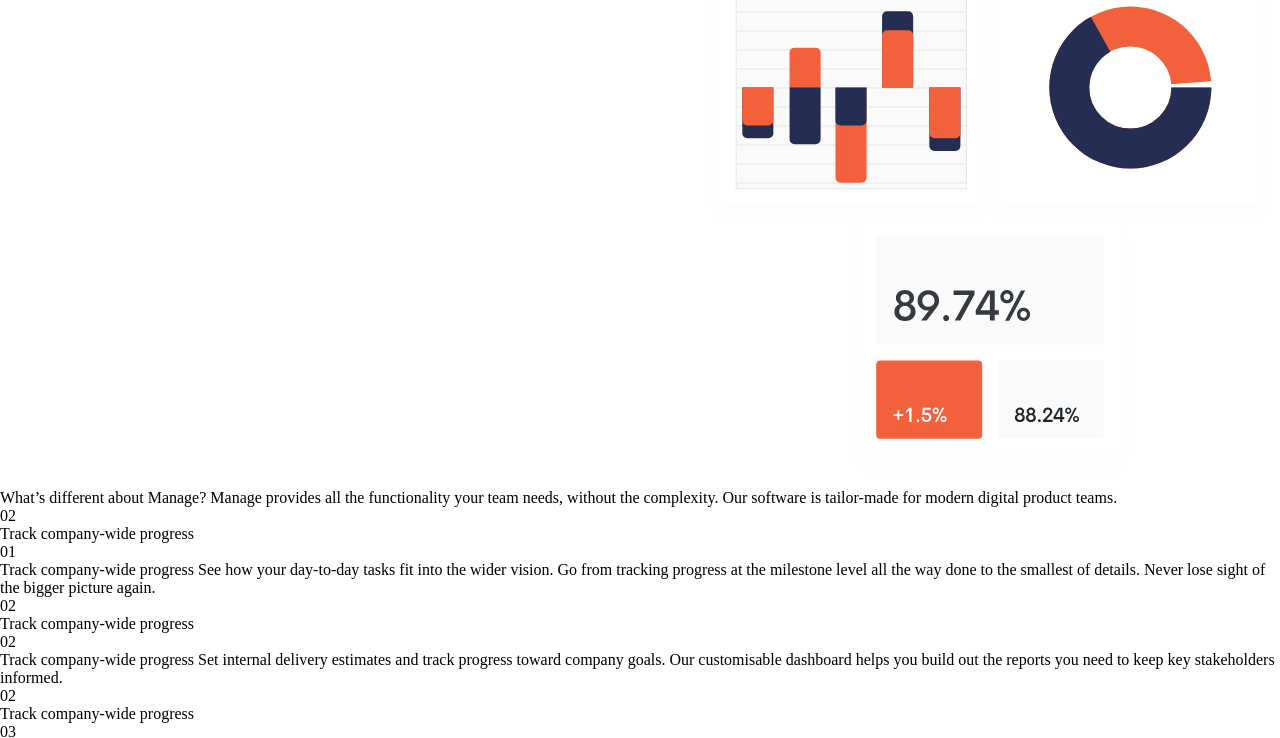
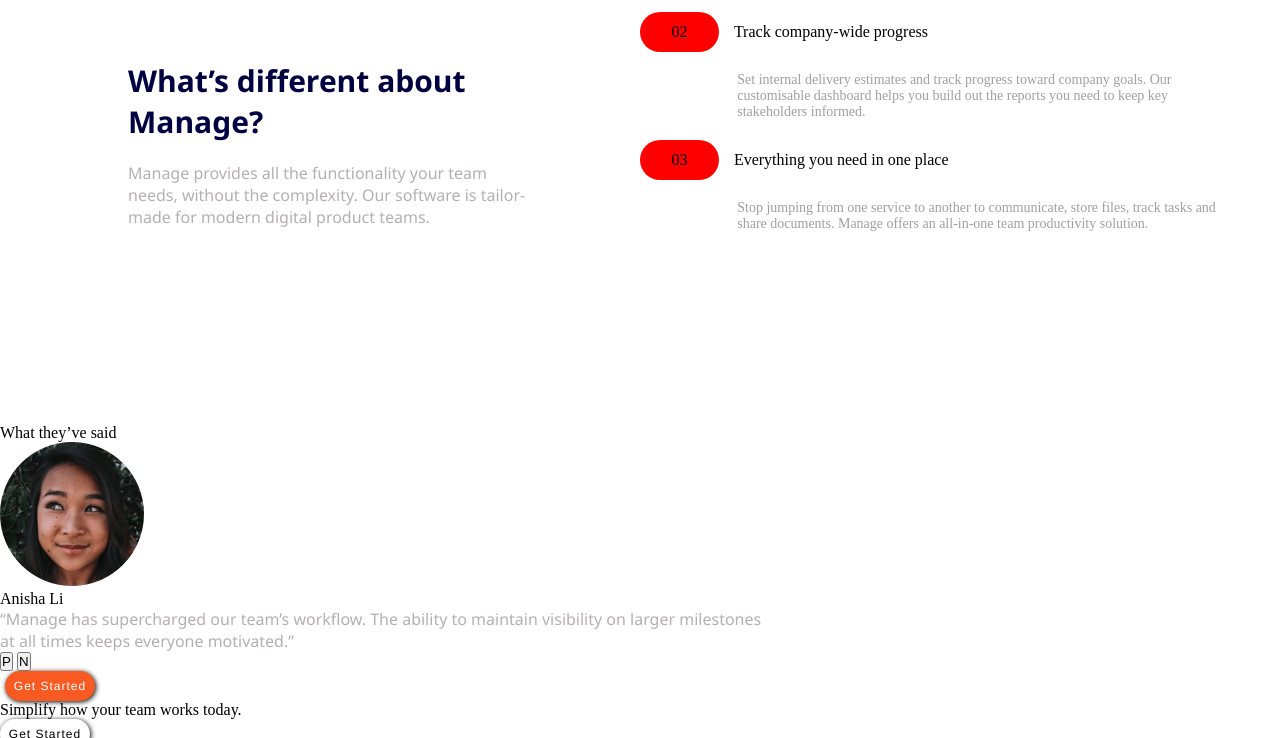
Before and after one commit to Dyrune/manage-landing-page-master, a plain HTML site: page index.html in a window 1280 px wide. Shown: the part 882-1620 px from the top of the page. Drawn offline with Linux system fonts and the light colour scheme; a web font is replaced by a local one.

Commit message:
initial commit

```diff
--- a/index.html
+++ b/index.html
@@ -31,7 +31,7 @@
     <div class="back" style="display: none;"></div>
     <img class="pattern" src="/images/bg-tablet-pattern.svg" alt="">
 
-    <div class="tags" style="display: none;">
+    <div class="tags">
         <span>Pricing</span>
         <span>Product</span>
         <span>About Us</span>
@@ -41,7 +41,13 @@
 
     <section class="section1">
       <img class="logo" src="/images/logo.svg" alt="" />
-
+      <div class="tagss">
+        <span>Pricing</span>
+        <span>Product</span>
+        <span>About Us</span>
+        <span>Careers</span>
+        <span>Community</span>
+      </div>
       <button class="Started">Get Started</button>
       <div class="tagopen">
         <img class="hb" src="/images/icon-hamburger.svg" alt="">
@@ -57,12 +63,12 @@
         >
         <button class="Started">Get Started</button>
       </div>
-      <div>
+      <div class="illul">
         <img src="/images/illustration-intro.svg" alt="" />
       </div>
     </section>
     <section class="section3">
-      <div>
+      <div class= ha>
         <span class="whaat"> What’s different about Manage?</span>
         <span class="managee">
           Manage provides all the functionality your team needs, without the
@@ -70,10 +76,10 @@
           teams.
         </span>
       </div>
-      <div>
+      <div class="gre">
         <div>
           <div class="jor">
-            <div class="dre">02</div>
+            <div class="dre">01</div>
             <span class="dr">Track company-wide progress</span>
           </div>
           <span class="numb">01 </span>
@@ -103,8 +109,8 @@
         </div>
         <div>
           <div class="jor">
-            <div class="dre">02</div>
-            <span class="dr">Track company-wide progress</span>
+            <div class="dre">03</div>
+            <span class="dr">Everything you need in one place</span>
           </div>
           <span class="numb"> 03 </span>
           <div>
--- a/style.css
+++ b/style.css
@@ -7,9 +7,6 @@
   display: flex;
 }
 
-.section2 {
-  display: flex;
-}
 .slider {
   width: 100%;
   overflow: hidden;
@@ -29,9 +26,43 @@
     flex-direction: column;
 }
 
+@font-face {
+  font-family: font1;
+  src: url(/font/CormorantGaramond-Regular.ttf);
+}
+
+@font-face {
+  font-family: font2;
+  src: url(/font/Pacifico-Regular.ttf);
+}
+
+@font-face {
+  font-family: font3;
+  src: url(/font/MPLUS1Code-VariableFont_wght.ttf);
+}
+
+@font-face {
+  font-family: font4;
+  src: url(/font/Jacquard24-Regular.ttf);
+}
+
+@font-face {
+  font-family: font5;
+  src: url(/font/Inconsolata-VariableFont_wdth\,wght.ttf);
+}
+
+@font-face {
+  font-family: font6;
+  src: url(/font/Platypi-VariableFont_wght.ttf);
+}
+
 @media screen and (max-width: 600px) {
     body {
         overflow-x: hidden;
+    }
+
+    .tagss {
+      display: none;
     }
   .pattern {
     position: absolute;
@@ -55,7 +86,7 @@
   }
 
   .tags {
-    display: flex;
+    display: none;
     justify-content: space-evenly;
     align-items: center;
     font-family: font3;
@@ -75,6 +106,7 @@
     display: flex;
     justify-content: space-between;
     padding: 20px 15px 0px 15px;
+    margin: 0;
   }
 
   .logo {
@@ -82,42 +114,50 @@
     height: 20px;
   }
 
+  .tagopen {
+    display: flex;
+  }
+
   .tagopen img {
     width: 20px;
     cursor: pointer;
     position: fixed;
     right: 15px;
+    top: 20px;
   }
 
   .section2 {
     display: flex;
+    justify-content: center;
+    align-items: center;
     flex-direction: column-reverse;
   }
-  .section2 img {
-    width: 80%;
-    margin-left: 10%;
-    margin-top: 5vh;
-  }
+
   @font-face {
     font-family: font1;
     src: url(/font/CormorantGaramond-Regular.ttf);
   }
+
   @font-face {
     font-family: font2;
     src: url(/font/Pacifico-Regular.ttf);
   }
+
   @font-face {
     font-family: font3;
     src: url(/font/MPLUS1Code-VariableFont_wght.ttf);
   }
+
   @font-face {
     font-family: font4;
     src: url(/font/Jacquard24-Regular.ttf);
   }
+
   @font-face {
     font-family: font5;
     src: url(/font/Inconsolata-VariableFont_wdth\,wght.ttf);
   }
+
   @font-face {
     font-family: font6;
     src: url(/font/Platypi-VariableFont_wght.ttf);
@@ -130,6 +170,7 @@
     background: linear-gradient(to bottom, rgba(255, 255, 255, 0), rgba(180, 178, 178, 0), rgba(0, 0, 0, 0.5));
     box-sizing: border-box;
   }
+
   .bring {
     font-size: 38px;
     margin-bottom: 20px;
@@ -139,6 +180,7 @@
     text-align: center;
     display: flex;
   }
+
   .manage {
     display: flex;
     width: 90%;
@@ -209,6 +251,7 @@
     margin-bottom: 20px;
     display: block;
   }
+
 .slide img {
     width: 20%;
     height: 20%;
@@ -313,6 +356,12 @@
     color: rgb(161, 159, 159);
   }
 
+  .illul img {
+    width: 80%;
+    margin-left: 10%;
+    margin-top: 3vh;
+  }
+
   .section5 {
     height: 50vh;
     background-color: rgb(248, 90, 33);
@@ -393,3 +442,209 @@
     flex-direction: column;
   }
 }
+
+
+@media screen and (min-width: 600px) {
+
+.tags {
+  display: none;
+}
+
+.section1 {
+  display: flex;
+  justify-content: space-evenly;
+  align-items: center;
+  margin-top: 20px;
+}
+
+.pattern {
+  display: none;
+}
+
+.tagss {
+  width: 50%;
+  display: flex;
+  justify-content: space-evenly;
+  align-items: center;
+}
+
+.tagss span {
+  color: black;
+  font-weight: bolder;
+  font-family: font3;
+  background-color: transparent;
+}
+
+.tagss span:hover {
+  cursor: pointer;
+  color: gray;
+  text-shadow: 1px 1px 3px grey;
+}
+
+.illul {
+  margin-top: 10vh;
+  width: 50%;
+  display: flex;
+  justify-content: center;
+  align-items: end;
+}
+
+.section2 .illul img {
+  width: 100%;
+  height:50%;
+}
+
+.section2 {
+  height: 80vh;
+  width: 80%;
+  margin-left: 10%;
+  margin-bottom: 7vh;
+  display: flex;
+  justify-content: center;
+  align-items: center;
+}
+
+.tagopen {
+  display: none;
+}
+
+.Started {
+  height: 30px;
+  background-color: rgb(248, 90, 33);
+  color: white;
+  font-family: 'Franklin Gothic Medium', 'Arial Narrow', Arial, sans-serif;
+  letter-spacing: 1px;
+  width: 90px;
+  border: none;
+  border-radius: 20px;
+  justify-content: center;
+  align-items: center;
+  display: flex;
+  font-size: 12px;
+  box-shadow: 1px 1px 5px black;
+}
+
+.sc2 {
+  width: 50%;
+  display: flex;
+  justify-content: space-evenly;
+  flex-direction: column;
+  height: 100%;
+  align-items: start;
+}
+
+.Started:hover {
+  color: rgb(248, 90, 33);
+  background-color: white;
+  cursor: pointer;
+}
+
+.bring {
+  font-size: 52px;
+  font-weight: bold;
+  color: rgb(1, 1, 65);
+  font-family: "Segoe UI", Tahoma, Geneva, Verdana, sans-serif;
+  text-align: center;
+  display: flex;
+  text-align: start;
+  margin: 0;
+  padding: 0;
+}
+
+.manage {
+  padding: 0;
+  margin: 0;
+  display: flex;
+  width: 60%;
+  text-align: start;
+  font-family: "Segoe UI", Tahoma, Geneva, Verdana, sans-serif;
+  letter-spacing: 0;
+  color: rgb(179, 176, 176);
+}
+
+.managee {
+  padding: 0;
+  margin: 0;
+  display: flex;
+  width: 80%;
+  text-align: start;
+  font-family: "Segoe UI", Tahoma, Geneva, Verdana, sans-serif;
+  letter-spacing: 0;
+  color: rgb(179, 176, 176);
+}
+
+.numb, .ev {
+  display: none;
+}
+
+.whaat {
+  font-size: 30px;
+  font-family: 'Segoe UI', Tahoma, Geneva, Verdana, sans-serif;
+  font-weight: bolder;
+  width: 70%;
+  color: rgb(1, 1, 65);
+  margin-bottom: 20px;
+  display: block;
+}
+
+.section3 {
+  display: flex;
+  flex-direction: row;
+  height: 70vh;
+  width: 80%;
+  margin-left: 10%;
+}
+
+.ha {
+  display: flex;
+  flex-direction: column;
+  text-align: start;
+  width: 50%;
+  justify-content: center;
+}
+
+.gre {
+  width: 50%;
+}
+
+.jor {
+  width: 80%;
+  z-index: -1;
+  position: relative;
+  height: 40px;
+  margin-top: 20px;
+  display: flex;
+  border-radius: 20px 0px 0px 20px;
+}
+
+.dre {
+  width: 20%;
+  border-radius: 20px;
+  background-color: red;
+  display: flex;
+  justify-content: center;
+  align-items: center;
+}
+
+.dr {
+  width: 80%;
+  margin-left: 15px;
+  align-items: center;
+  display: flex;
+}
+
+.mamaa {
+  padding-left: 16%;
+  display: flex;
+  width: 95%;
+  font-size: 14px;
+  margin-left: 3%;
+  text-align: start;
+  margin-bottom: 10px;
+  font-family: font3;
+  letter-spacing: 0;
+  margin-top: 20px;
+  margin-bottom: 2vh;
+  color: rgb(161, 159, 159);
+}
+}
```
